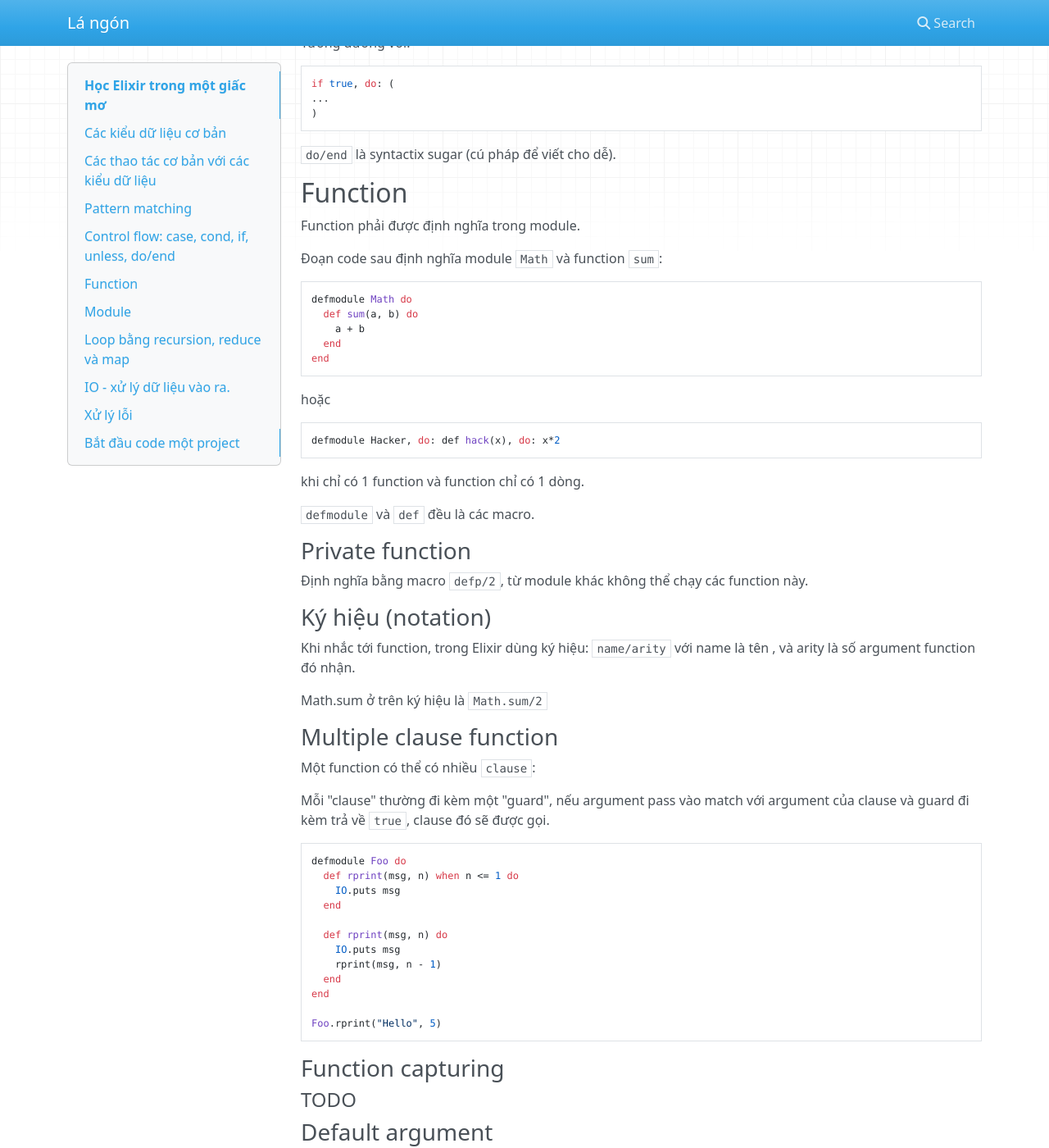
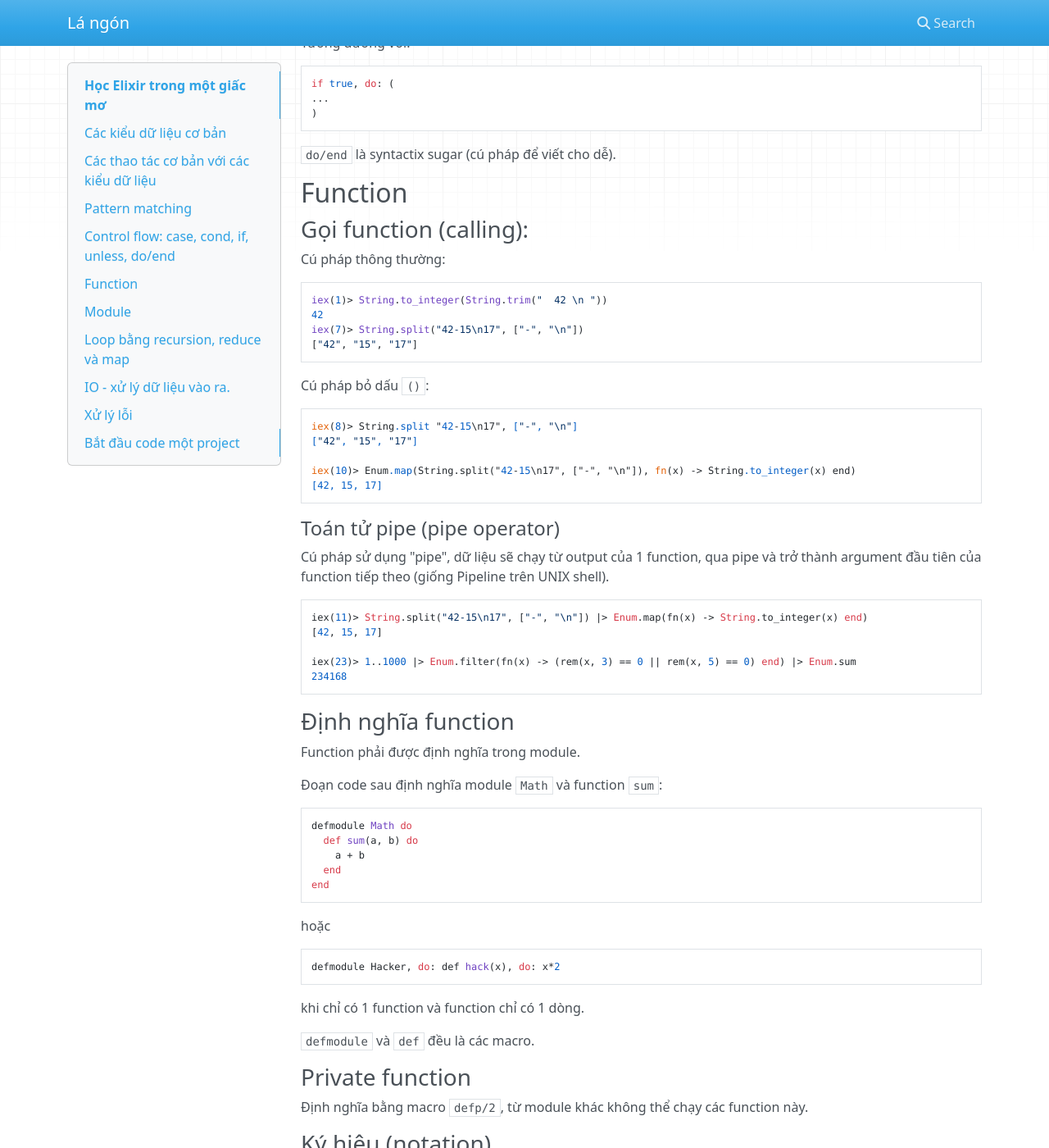
Before and after one commit to hvnsweeting/elixir-trong-mot-giac-mo, an MkDocs documentation site: the page built from docs/index.md, in a window 1280 px wide and 1400 px high, scrolled down 16321 px. Shown: the whole window at 82% size. Built offline with MkDocs 1.6.1, drawn with Linux system fonts in a browser that asks for light colours; nearby versions of some CDN libraries.

Commit message:
Add other function calling syntax and pipe operator

````diff
--- a/docs/index.md
+++ b/docs/index.md
@@ -897,6 +897,40 @@ if true, do: (
 `do/end` là syntactix sugar (cú pháp để viết cho dễ).
 
 ## Function
+
+### Gọi function (calling):
+
+Cú pháp thông thường:
+
+```
+iex(1)> String.to_integer(String.trim("  42 \n "))
+42
+iex(7)> String.split("42-15\n17", ["-", "\n"])
+["42", "15", "17"]
+```
+
+Cú pháp bỏ dấu `()`:
+
+```
+iex(8)> String.split "42-15\n17", ["-", "\n"]
+["42", "15", "17"]
+
+iex(10)> Enum.map(String.split("42-15\n17", ["-", "\n"]), fn(x) -> String.to_integer(x) end)
+[42, 15, 17]
+```
+
+#### Toán tử pipe (pipe operator)
+Cú pháp sử dụng "pipe", dữ liệu sẽ chạy từ output của 1 function, qua pipe và trở thành argument đầu tiên của function tiếp theo (giống Pipeline trên UNIX shell).
+
+```
+iex(11)> String.split("42-15\n17", ["-", "\n"]) |> Enum.map(fn(x) -> String.to_integer(x) end)
+[42, 15, 17]
+
+iex(23)> 1..1000 |> Enum.filter(fn(x) -> (rem(x, 3) == 0 || rem(x, 5) == 0) end) |> Enum.sum
+234168
+```
+
+### Định nghĩa function
 Function phải được định nghĩa trong module.
 
 Đoạn code sau định nghĩa module `Math` và function `sum`:
````
